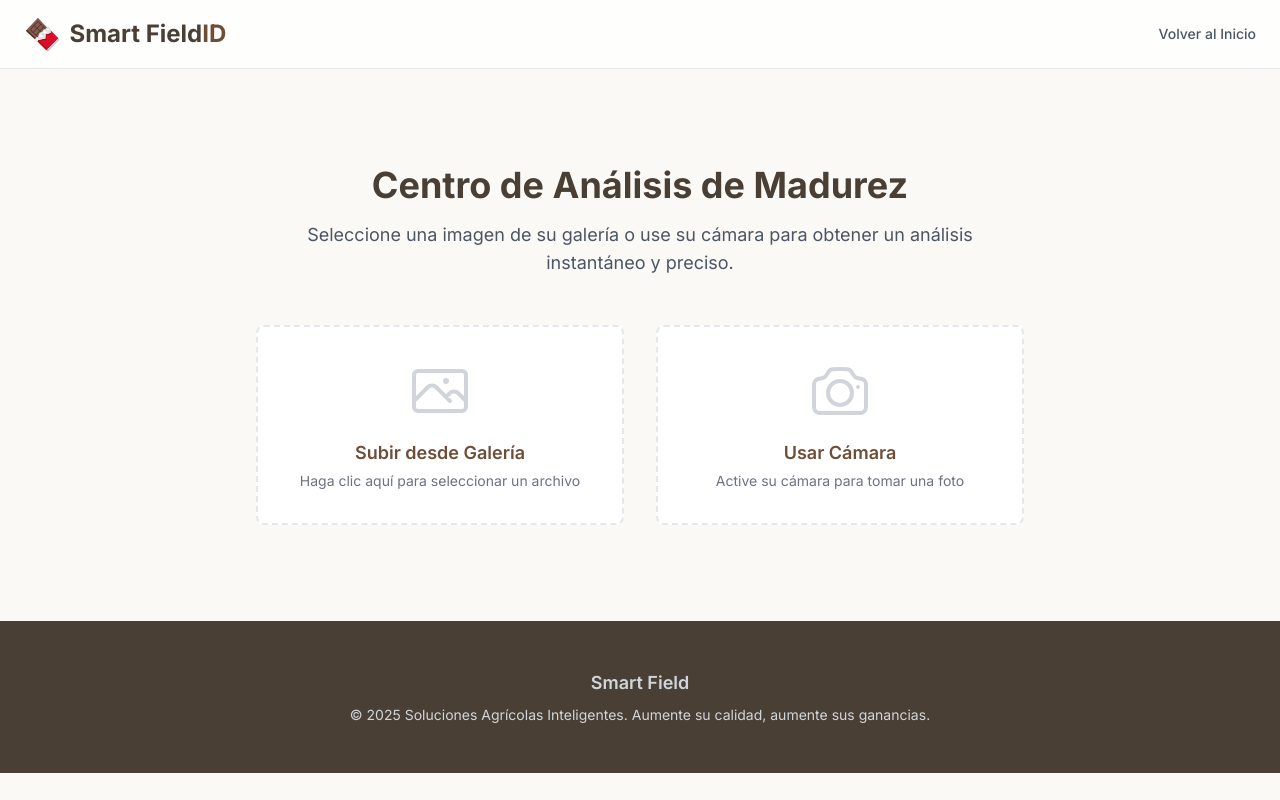
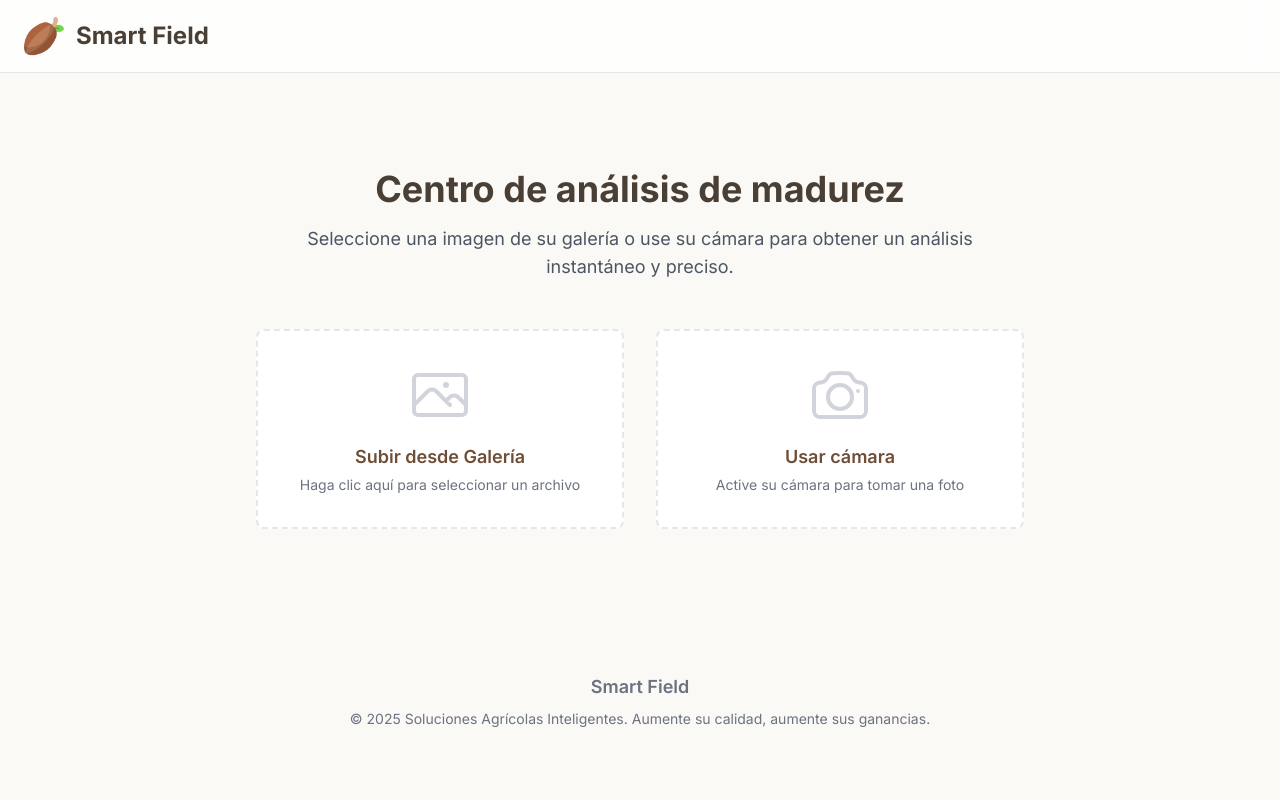
Before and after one commit to Milcatoledo/SmartField, a Flask app: template templates/analysis.html in a window 1280 px wide. Run offline with Flask 3, Linux system fonts and the light colour scheme; the template is opened without the code that fills it, so the values that code supplies are empty; some libraries are stand-ins or nearby versions.

Commit message:
boton al analisis y cambios en el app.py

```diff
--- a/app.py
+++ b/app.py
@@ -2,9 +2,13 @@ from flask import Flask, render_template
 
 app = Flask(__name__)
 
-@app.route('/')
+@app.route("/")
 def home():
-    return render_template('index.html')
+    return render_template("index.html")
 
-if __name__ == '__main__':
+@app.route("/analysis")
+def analysis():
+    return render_template("analysis.html")
+
+if __name__ == "__main__":
     app.run(debug=True)
--- a/templates/analysis.html
+++ b/templates/analysis.html
@@ -10,19 +10,17 @@
     <link rel="preconnect" href="https://fonts.gstatic.com" crossorigin>
     <link href="https://fonts.googleapis.com/css2?family=Inter:wght@400;500;600;700&display=swap" rel="stylesheet">
     <link rel="stylesheet" href="index.css"/>
+    <link rel="icon" href="./static/assets/images/cacao3.png" type="png">
 </head>
 <body class="antialiased">
 
     <header class="bg-white/80 backdrop-blur-md sticky top-0 z-50 border-b border-gray-200">
         <div class="container mx-auto px-6">
-            <nav class="flex justify-between items-center py-4">
-                <a href="#" class="text-2xl font-bold text-[#4A3F35] flex items-center">
-                    <span class="text-3xl mr-2">🍫</span>
-                    Smart Field<span class="text-[#6F4E37]">ID</span>
-                </a>
-                <a href="#" class="text-sm font-medium text-gray-600 hover:text-[#6F4E37] transition">
-                    Volver al Inicio
-                </a>
+            <nav class="flex items-center py-4">
+                <div class="flex items-center gap-3">
+                    <img src="./static/assets/images/cacao1.png" class="w-10 h-10 bg-transparent">
+                    <h1 class="text-2xl font-bold text-[#4A3F35]">Smart Field</h1>
+                </div>
             </nav>
         </div>
     </header>
@@ -30,7 +28,7 @@
     <main class="py-16 md:py-24">
         <div class="container mx-auto px-6">
             <div class="text-center">
-                <h2 class="text-3xl md:text-4xl font-extrabold text-[#4A3F35]">Centro de Análisis de Madurez</h2>
+                <h2 class="text-3xl md:text-4xl font-extrabold text-[#4A3F35]">Centro de análisis de madurez</h2>
                 <p class="mt-4 text-lg max-w-2xl mx-auto text-gray-600">
                     Seleccione una imagen de su galería o use su cámara para obtener un análisis instantáneo y preciso.
                 </p>
@@ -55,7 +53,7 @@
                             <path stroke-linecap="round" stroke-linejoin="round" d="M6.827 6.175A2.31 2.31 0 015.186 7.23c-.38.054-.757.112-1.134.175C2.999 7.58 2.25 8.507 2.25 9.574V18a2.25 2.25 0 002.25 2.25h15A2.25 2.25 0 0021.75 18V9.574c0-1.067-.75-1.994-1.802-2.169a47.865 47.865 0 00-1.134-.175 2.31 2.31 0 01-1.64-1.055l-.822-1.316a2.192 2.192 0 00-1.736-1.039 48.774 48.774 0 00-5.232 0 2.192 2.192 0 00-1.736 1.039l-.821 1.316z" />
                             <path stroke-linecap="round" stroke-linejoin="round" d="M16.5 12.75a4.5 4.5 0 11-9 0 4.5 4.5 0 019 0zM18.75 10.5h.008v.008h-.008V10.5z" />
                         </svg>
-                        <span class="font-semibold text-lg text-[#6F4E37]">Usar Cámara</span>
+                        <span class="font-semibold text-lg text-[#6F4E37]">Usar cámara</span>
                         <span class="text-sm text-gray-500 mt-1">Active su cámara para tomar una foto</span>
                     </label>
                     <input type="file" id="take-photo" class="hidden" accept="image/*" capture="environment">
@@ -64,7 +62,7 @@
                 <!-- Image Preview & Analysis -->
                 <div id="analysis-section" class="mt-12" style="display: none;">
                     <div class="bg-white p-6 rounded-lg shadow-lg border">
-                        <h3 class="font-bold text-xl mb-4 text-center">Vista Previa de la Imagen</h3>
+                        <h3 class="font-bold text-xl mb-4 text-center">Vista previa de la imagen</h3>
                         <div class="w-full max-w-md mx-auto bg-gray-100 rounded-lg overflow-hidden">
                             <img id="image-preview" src="#" alt="Vista previa de la imagen de cacao" class="w-full h-auto object-contain">
                         </div>
@@ -77,7 +75,7 @@
 
                     <!-- Result Card -->
                     <div id="result-card" class="mt-8 bg-white p-8 rounded-lg shadow-lg border-2">
-                        <h3 class="font-bold text-xl mb-4 text-center">Resultado del Análisis</h3>
+                        <h3 class="font-bold text-xl mb-4 text-center">Resultado del análisis</h3>
                         <div id="result-content" class="text-center">
                             <!-- Loader -->
                             <div id="loader" class="flex items-center justify-center flex-col">
@@ -95,12 +93,15 @@
             </div>
         </div>
     </main>
-    <footer class="bg-[#4A3F35] text-white">
-        <div class="container mx-auto px-6 py-12 text-center text-gray-300">
+            <button id="scrollTopBtn" class="fixed bottom-6 right-6 bg-white p-2 rounded-full shadow-lg border border-gray-300 hover:shadow-xl transition-all z-50">
+                <img src="./static/assets/images/subir.png" alt="Subir" class="w-8 h-8">
+            </button>
+    <footer class=" text-white">
+        <div class="container mx-auto px-6 py-12 text-center text-gray-500">
             <p class="font-semibold text-lg">Smart Field</p>
             <p class="text-sm mt-2">&copy; 2025 Soluciones Agrícolas Inteligentes. Aumente su calidad, aumente sus ganancias.</p>
         </div>
     </footer>
-    <script src="analysis.js"></script>
+    <script src="./static/analysis.js"></script>
 </body>
 </html>
--- a/templates/index.html
+++ b/templates/index.html
@@ -31,7 +31,7 @@
                 <p class="mt-6 text-lg md:text-xl max-w-3xl mx-auto text-gray-600">
                     Nuestra plataforma analiza la madurez de su cacao con un 98% de precisión, eliminando las conjeturas para maximizar el valor de cada cosecha.
                 </p>
-                <a href="#solucion" class="mt-10 inline-block bg-[#6F4E37] text-white font-bold px-10 py-4 rounded-lg shadow-lg hover:bg-[#5a402d] transition-transform hover:scale-105">
+                <a href="/analysis" class="mt-10 inline-block bg-[#6F4E37] text-white font-bold px-10 py-4 rounded-lg shadow-lg hover:bg-[#5a402d] transition-transform hover:scale-105">
                     Ver la Solución en Acción
                 </a>
             </div>
```
